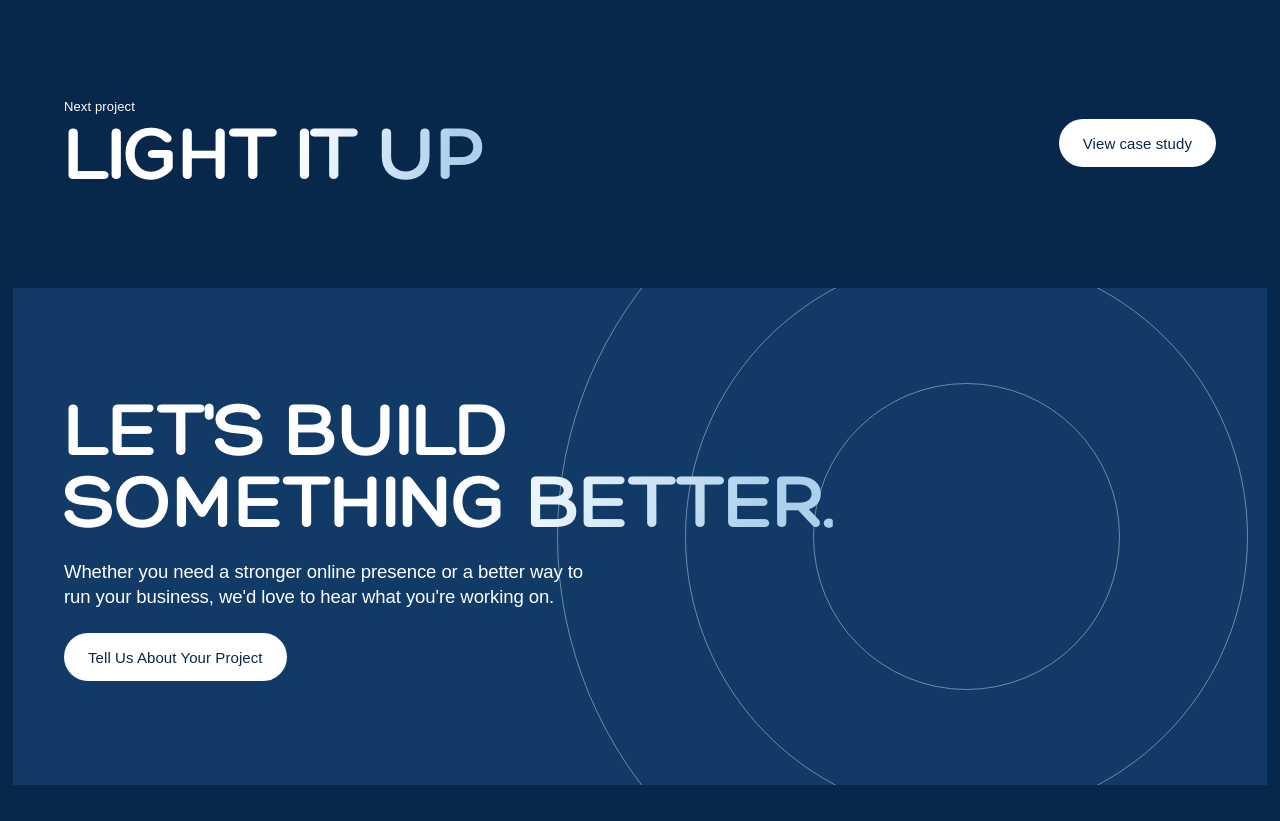
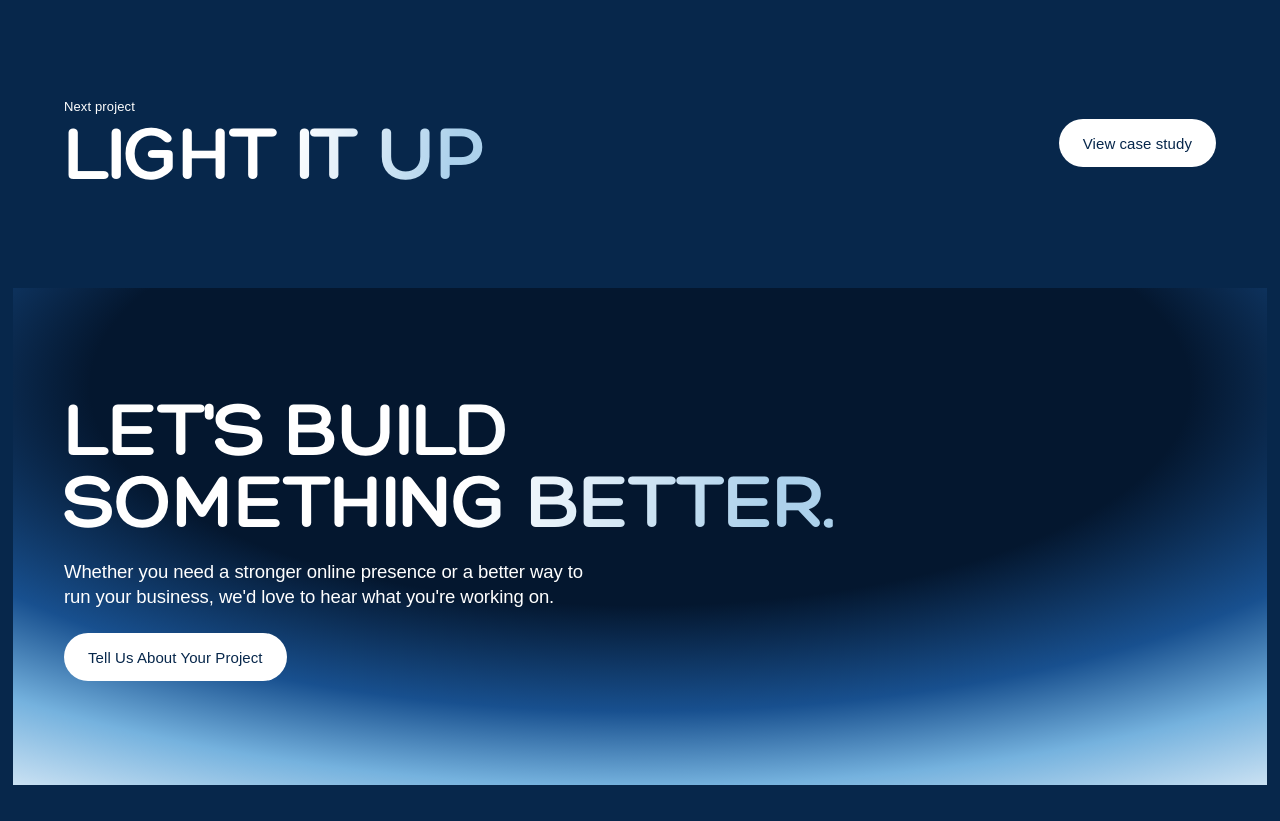
Before and after one commit to McStrike12/sand-city-designs, a website: page work/this-is-it-team.html in a window 1280 px wide. Shown: the part 2422-3243 px from the top of the page. Drawn offline with Linux system fonts and the light colour scheme; a web font is replaced by a local one.

Commit message:
This Is It Team: animated radial glow behind the closing call to action
Replaces the rings with a radial gradient in the page's This Is It
Team colours (dark navy centre rising into mid blue, sky blue, pale
blue and white), easing in and breathing slowly via a registered
custom property. Still with reduced motion.

Co-Authored-By: Claude Opus 5.5 <noreply@anthropic.com>

```diff
--- a/work/this-is-it-team.html
+++ b/work/this-is-it-team.html
@@ -96,6 +96,19 @@
   .mg__set[aria-hidden] { display: none; }
   .mg__item { scroll-snap-align: start; }
 }
+/* closing call to action: a radial glow in This Is It Team's colours, rising from below the section (dark navy centre,
+   then mid blue, sky blue, pale blue and white rings) that eases in and breathes slowly; still with reduced motion */
+@property --glow { syntax: '<percentage>'; inherits: false; initial-value: 125%; }
+.glow-cta { isolation: isolate; background: var(--color-1); }
+.glow-cta__bg { position: absolute; inset: 0; z-index: -1; overflow: hidden; }
+.glow-cta__bg::before { content: ""; position: absolute; inset: 0;
+  background: radial-gradient(var(--glow) var(--glow) at 50% 20%, #04172f 35%, var(--color-2) 52%, var(--color-5) 64%, var(--color-6) 76%, #ffffff 88%, var(--color-5) 100%); }
+.glow-cta .pg-cta__grid { position: relative; }
+@media (prefers-reduced-motion: no-preference) {
+  .glow-cta__bg::before { animation: glow-in 2s cubic-bezier(.25,.1,.25,1) both, glow-breathe 9s ease-in-out 2s infinite alternate; }
+}
+@keyframes glow-in { from { opacity: 0; scale: 1.5; } }
+@keyframes glow-breathe { from { --glow: 120%; } to { --glow: 132%; } }
 .ph-hero { --dev-h: clamp(380px, 56svh, 580px); padding: calc(60px + clamp(48px, 8svh, 96px)) 0 clamp(56px, 9svh, 100px); }
 .ph-hero__title { display: grid; justify-items: center; gap: 22px; text-align: center; }
 .ph-hero__title .m-badge { white-space: normal; line-height: 1.3; padding-block: 5px; }
@@ -274,8 +287,8 @@
   <div class="cs-next"><div><p class="m-text-4">Next project</p><h2 class="m-text-3 m-text-3--long">Light It Up</h2></div><a class="m-btn" href="/work/light-it-up"><span class="m-btn__label">View case study</span></a></div>
   </div>
 </section>
-<section class="slide pg-cta pg--blue" aria-labelledby="cta-title">
-  <div class="pg-cta__rings" aria-hidden="true"><span></span><span></span><span></span></div>
+<section class="slide pg-cta glow-cta" aria-labelledby="cta-title">
+  <div class="glow-cta__bg" aria-hidden="true"></div>
   <div class="wrap pg-cta__grid">
     <h2 class="m-text-3" id="cta-title">Let's build<br>something better.</h2>
     <p class="m-text-5">Whether you need a stronger online presence or a better way to run your business, we'd love to hear what you're working on.</p>
```
